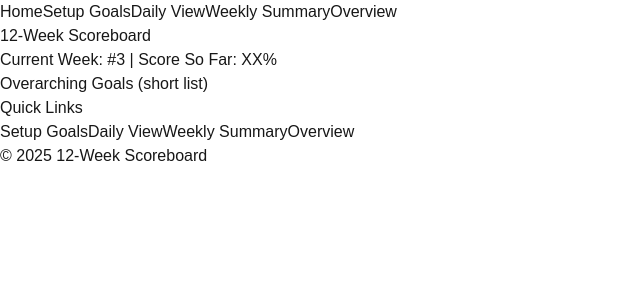
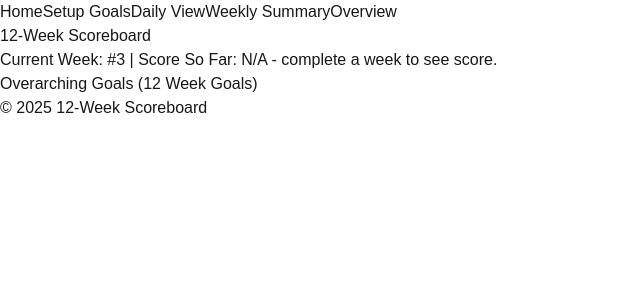
Before and after one commit to Kxvin1/12-week-year, a Next.js app: page / in a window 1280 px wide. Shown: the top 300 px of the page, without its empty margins (0-640 px from the left). Built offline with nearby package versions, Linux system fonts and the light colour scheme.

Commit message:
style changes

```diff
--- a/src/app/layout.tsx
+++ b/src/app/layout.tsx
@@ -1,5 +1,4 @@
-// ----- FILE: src/app/layout.tsx -----
-import "./globals.css"; // Assuming this is your Tailwind/global setup
+import "./globals.css";
 import Link from "next/link";
 import type { Metadata } from "next";
 import { ReactNode } from "react";
--- a/src/app/overview/page.tsx
+++ b/src/app/overview/page.tsx
@@ -81,7 +81,7 @@ export default function OverviewPage() {
 
       <table className="w-full border-collapse">
         <thead>
-          <tr className="bg-gray-200">
+          <tr className="bg-gray-200 text-gray-800">
             <th className="border p-2">Week #</th>
             <th className="border p-2">Score (%)</th>
             <th className="border p-2">Reflection</th>
--- a/src/app/page.tsx
+++ b/src/app/page.tsx
@@ -1,6 +1,5 @@
 "use client";
 
-import Link from "next/link";
 import { useEffect, useState } from "react";
 import { getGoals } from "@/utils/localStorage";
 import { Goal } from "@/utils/types";
@@ -19,19 +18,21 @@ export default function HomePage() {
   }, []);
 
   return (
-    <main className="bg-[var(--background)] text-[var(--foreground)] min-h-screen p-4">
+    <div className="py-4">
       <h1 className="text-3xl font-bold mb-6">12-Week Scoreboard</h1>
 
       <section className="mb-8">
         <h2 className="text-xl font-semibold">
           Current Week: #{currentWeekNumber} | Score So Far:{" "}
-          {currentWeekScore !== null ? `${currentWeekScore}%` : "XX%"}
+          {currentWeekScore !== null
+            ? `${currentWeekScore}%`
+            : "N/A - complete a week to see score."}
         </h2>
       </section>
 
       <section className="mb-8">
         <h2 className="text-xl font-semibold mb-2">
-          Overarching Goals (short list)
+          Overarching Goals (12 Week Goals)
         </h2>
         <ol className="list-decimal list-inside">
           {goals.map((goal, index) => (
@@ -41,24 +42,6 @@ export default function HomePage() {
           ))}
         </ol>
       </section>
-
-      <section>
-        <h2 className="text-xl font-semibold mb-2">Quick Links</h2>
-        <nav className="flex flex-col gap-2">
-          <Link href="/setup-goals" className="text-blue-600 underline">
-            Setup Goals
-          </Link>
-          <Link href="/daily" className="text-blue-600 underline">
-            Daily View
-          </Link>
-          <Link href="/weekly-summary" className="text-blue-600 underline">
-            Weekly Summary
-          </Link>
-          <Link href="/overview" className="text-blue-600 underline">
-            Overview
-          </Link>
-        </nav>
-      </section>
-    </main>
+    </div>
   );
 }
```
Also changed, not shown: src/app/daily/page.tsx (+22 -17 lines), src/app/setup-goals/page.tsx (+11 -10 lines), src/app/weekly-summary/page.tsx (+8 -10 lines).
